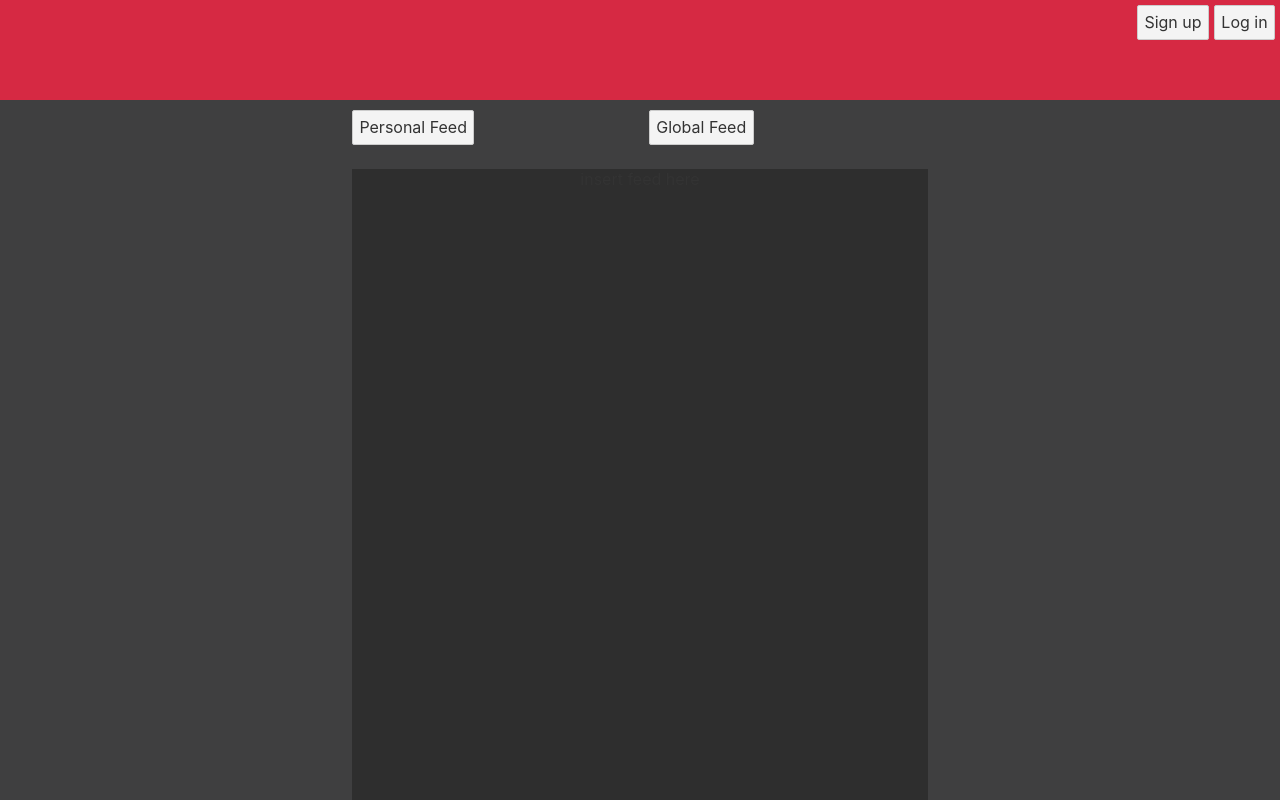
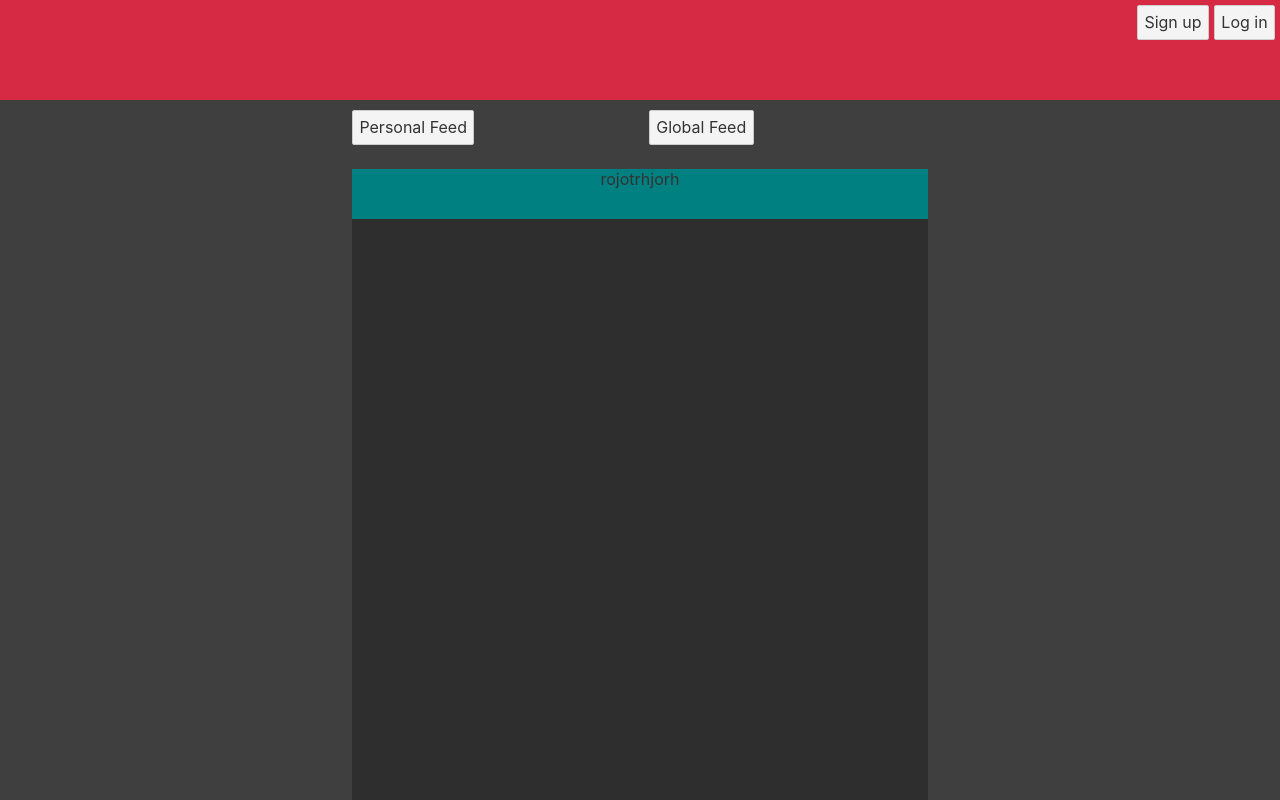
Before and after one commit to LittleScooter/Bwitter-but-better, a Svelte app: page / in a window 1280 px wide. Shown: the top 800 px of the page. Built offline with nearby package versions, Linux system fonts and the light colour scheme.

Commit message:
changed to blue

```diff
--- a/src/Feed.svelte
+++ b/src/Feed.svelte
@@ -1,5 +1,9 @@
+<script>
+    import Tweet from "./Tweet.svelte";
+</script>
+
 <main>
-    <p>insert feed here</p>
+    <Tweet/>
 </main>
 
 <style>
--- /dev/null
+++ b/src/Tweet.svelte
@@ -0,0 +1,12 @@
+<main>
+    <p>rojotrhjorh</p>
+</main>
+
+<style>
+    main
+    {
+        width: 100%;
+        height: 50px;
+        background-color: teal;
+    }
+</style>
```
